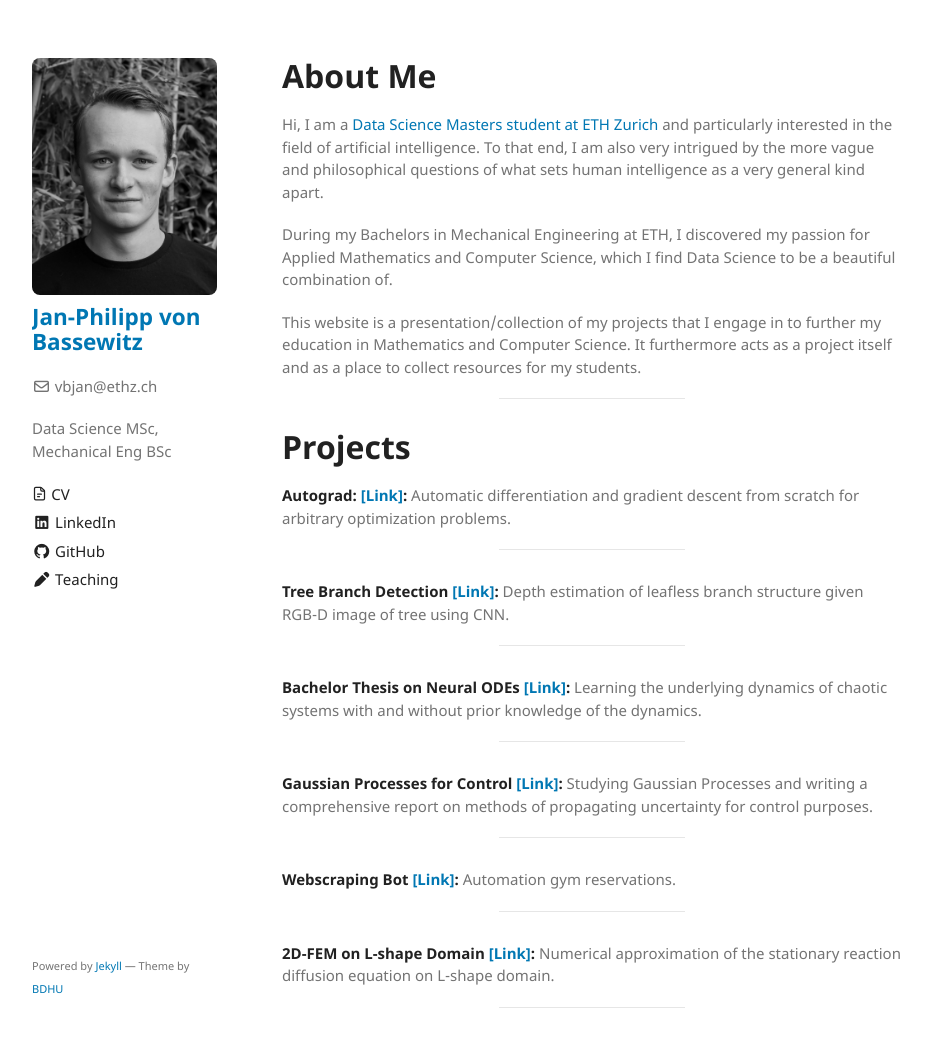
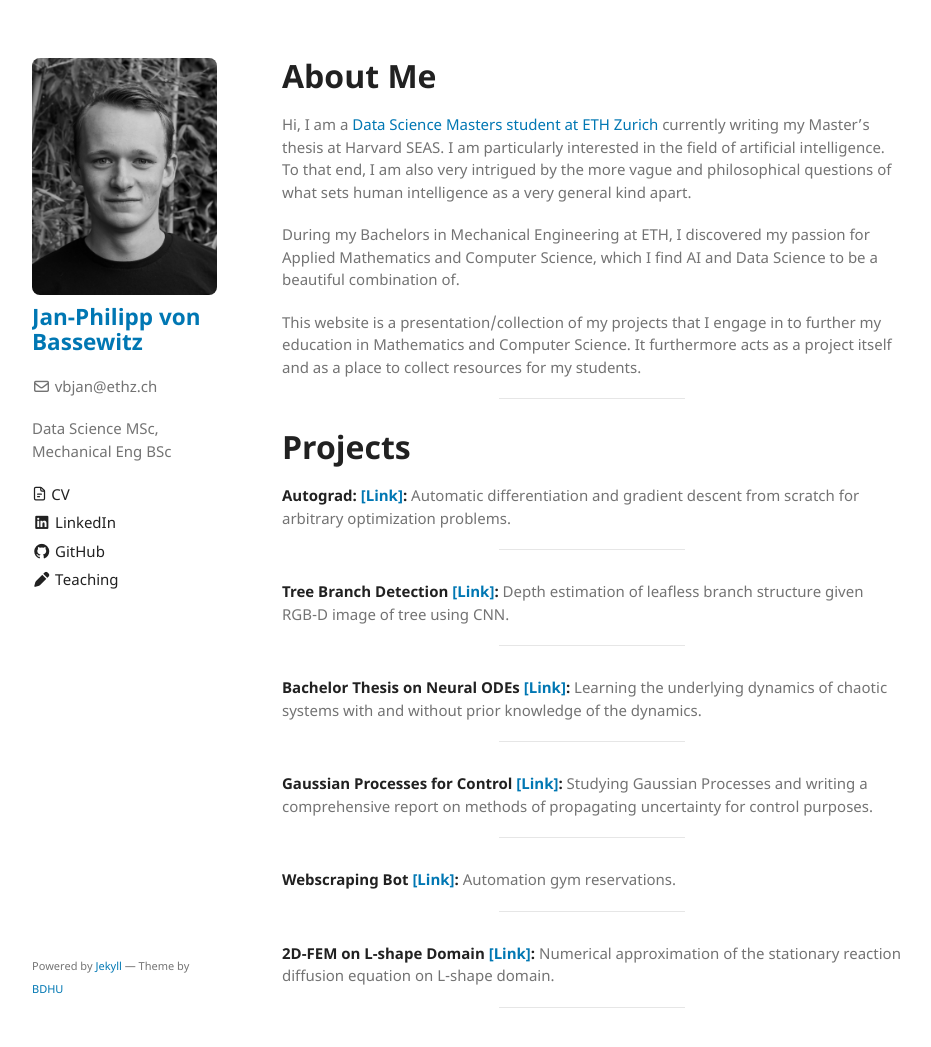
Before and after one commit to vbjan/vbjan.github.io, a Jekyll site: the page built from index.md, in a window 1280 px wide and 1068 px high. Shown: the top 1047 px of the window, without its empty margins (173-1104 px from the left). Built offline with Jekyll 4.4.1, drawn with Linux system fonts in a browser that asks for light colours; our own code applies the rules of GitHub Pages for plain Markdown files.

Commit message:
Update intro text

```diff
--- a/index.md
+++ b/index.md
@@ -3,9 +3,9 @@ layout: default
 ---
 # About Me
 
-Hi, I am a [Data Science Masters student at ETH Zurich](https://inf.ethz.ch/studies/master/master-ds.html) and particularly interested in the field of artificial intelligence. To that end, I am also very intrigued by the more vague and philosophical questions of what sets human intelligence as a very general kind apart.
+Hi, I am a [Data Science Masters student at ETH Zurich](https://inf.ethz.ch/studies/master/master-ds.html) currently writing my Master's thesis at Harvard SEAS. I am particularly interested in the field of artificial intelligence. To that end, I am also very intrigued by the more vague and philosophical questions of what sets human intelligence as a very general kind apart.
 
-During my Bachelors in Mechanical Engineering at ETH, I discovered my passion for Applied Mathematics and Computer Science, which I find Data Science to be a beautiful combination of.
+During my Bachelors in Mechanical Engineering at ETH, I discovered my passion for Applied Mathematics and Computer Science, which I find AI and Data Science to be a beautiful combination of.
 
 This website is a presentation/collection of my projects that I engage in to further my education in Mathematics and Computer Science. It furthermore acts as a project itself and as a place to collect resources for my students.
 
```
